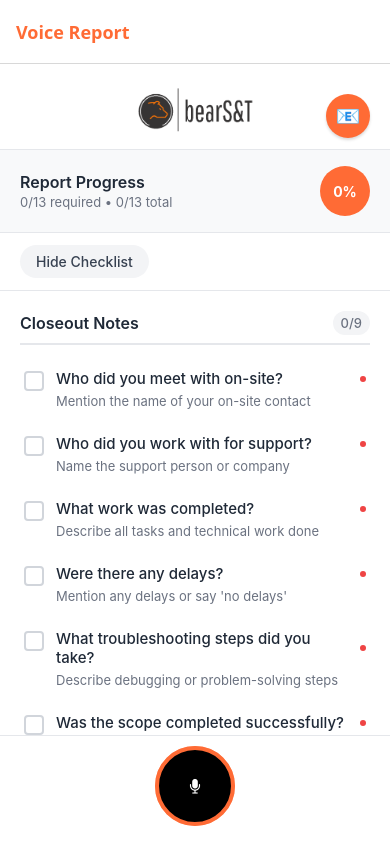
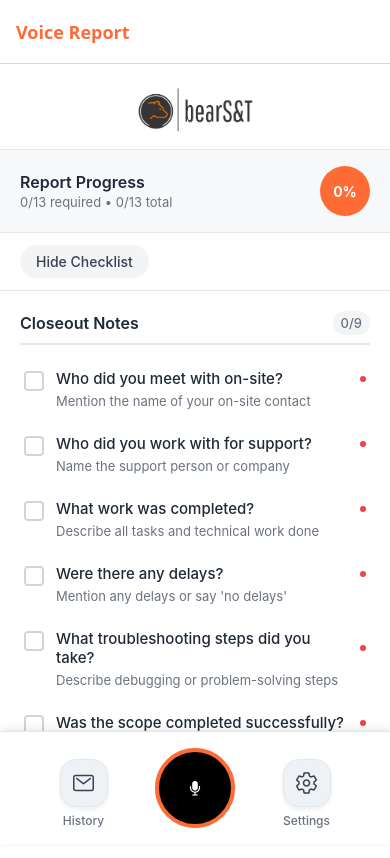
Before and after one commit to ColinBuchheit/VoiceToReport, a React Native app in the folder voice-report-app/: screen /Home in a window 390 px wide. Built offline with nearby package versions, Linux system fonts and the light colour scheme.

Commit message:
Added better History and Settinsg button options on Home page

```diff
--- a/voice-report-app/screens/HomeScreen.tsx
+++ b/voice-report-app/screens/HomeScreen.tsx
@@ -9,7 +9,9 @@ import {
   ScrollView,
   TouchableOpacity,
   Platform,
+  Modal,
 } from 'react-native';
+import { Ionicons } from '@expo/vector-icons';
 import { SafeAreaProvider, useSafeAreaInsets } from 'react-native-safe-area-context';
 import { Audio } from 'expo-av';
 import { NativeStackNavigationProp } from '@react-navigation/native-stack';
@@ -56,6 +58,7 @@ function HomeScreenInner({ navigation }: Props) {
   const [checkedItems, setCheckedItems] = useState<Record<string, boolean>>(persistedState.checkedItems);
   const [showChecklist, setShowChecklist] = useState(persistedState.showChecklist);
   const [showHistorySidebar, setShowHistorySidebar] = useState(false);
+  const [showSettings, setShowSettings] = useState(false); // Settings modal visibility
 
   // Shared recording state - always reset to clean state
   const [isRecording, setIsRecording] = useState(false);
@@ -321,21 +324,70 @@ function HomeScreenInner({ navigation }: Props) {
   };
 
   const insets = useSafeAreaInsets();
+
+  // Settings Modal component
+  const SettingsModal = ({ visible, onClose }: { visible: boolean; onClose: () => void }) => (
+    <Modal
+      visible={visible}
+      transparent
+      animationType="fade"
+      onRequestClose={onClose}
+    >
+      <View style={styles.settingsOverlay}>
+        <TouchableOpacity
+          style={styles.settingsBackdrop}
+          activeOpacity={1}
+          onPress={onClose}
+        />
+        <View style={styles.settingsPanel}>
+          <View style={styles.settingsHeader}>
+            <Text style={styles.settingsTitle}>Settings</Text>
+            <TouchableOpacity onPress={onClose} style={styles.settingsCloseButton}>
+              <Text style={styles.settingsCloseText}>✕</Text>
+            </TouchableOpacity>
+          </View>
+          <ScrollView style={styles.settingsContent} showsVerticalScrollIndicator={false}>
+            <View style={styles.settingsSection}>
+              <Text style={styles.settingsSectionTitle}>App Settings</Text>
+              <TouchableOpacity style={styles.settingsItem}>
+                <Text style={styles.settingsItemLabel}>Account</Text>
+                <Text style={styles.settingsItemArrow}>›</Text>
+              </TouchableOpacity>
+              <TouchableOpacity style={styles.settingsItem}>
+                <Text style={styles.settingsItemLabel}>Notifications</Text>
+                <Text style={styles.settingsItemArrow}>›</Text>
+              </TouchableOpacity>
+              <TouchableOpacity style={styles.settingsItem}>
+                <Text style={styles.settingsItemLabel}>Email Preferences</Text>
+                <Text style={styles.settingsItemArrow}>›</Text>
+              </TouchableOpacity>
+            </View>
+            <View style={styles.settingsSection}>
+              <Text style={styles.settingsSectionTitle}>About</Text>
+              <View style={styles.settingsItem}>
+                <Text style={styles.settingsItemLabel}>Version</Text>
+                <Text style={styles.settingsItemValue}>1.0.0</Text>
+              </View>
+              <TouchableOpacity style={styles.settingsItem}>
+                <Text style={styles.settingsItemLabel}>Help & Support</Text>
+                <Text style={styles.settingsItemArrow}>›</Text>
+              </TouchableOpacity>
+            </View>
+          </ScrollView>
+        </View>
+      </View>
+    </Modal>
+  );
+
   return (
     <View style={[styles.container, { paddingTop: insets.top, paddingBottom: Math.max(insets.bottom, 8) }]}>
-      {/* Fixed Header */}
+      {/* Fixed Header - centered logo */}
       <View style={[styles.header, { paddingTop: (Platform.OS === 'ios' ? 10 : 20) + insets.top * 0.2 }]}>
         <Image
           source={require('../assets/bears&t.png')}
           style={styles.logo}
           resizeMode="contain"
         />
-        <TouchableOpacity
-          style={styles.emailHistoryButton}
-          onPress={() => setShowHistorySidebar(true)}
-        >
-          <Text style={styles.emailIcon}>📧</Text>
-        </TouchableOpacity>
       </View>
 
       {/* Progress Summary */}
@@ -436,9 +488,28 @@ function HomeScreenInner({ navigation }: Props) {
         )}
       </View>
 
-      {/* Fixed Bottom Recorder */}
+      {/* Bottom Navigation with Recorder */}
       {showChecklist && (
-        <View style={styles.recorderContainer}>
+        <View style={styles.bottomNavContainer}>
+          {/* Left (History) */}
+          <View style={styles.navSide}>
+            <TouchableOpacity
+              style={styles.bottomNavButton}
+              onPress={() => setShowHistorySidebar(true)}
+              activeOpacity={0.75}
+              hitSlop={{ top: 10, bottom: 10, left: 10, right: 10 }}
+              accessibilityRole="button"
+              accessibilityLabel="Open email history"
+            >
+              <View style={styles.navIconContainer}>
+                <Ionicons name="mail-outline" size={24} color="#374151" />
+              </View>
+              <Text style={styles.navLabel}>History</Text>
+            </TouchableOpacity>
+          </View>
+
+          {/* Center Recorder (kept visually centered) */}
+          <View style={styles.recorderWrapper} pointerEvents="box-none">
             <Recorder
               onRecordingComplete={handleRecordingComplete}
               isProcessing={isProcessing}
@@ -451,6 +522,24 @@ function HomeScreenInner({ navigation }: Props) {
               setRecordingDuration={setRecordingDuration}
             />
           </View>
+
+          {/* Right (Settings) */}
+          <View style={styles.navSide}>
+            <TouchableOpacity
+              style={styles.bottomNavButton}
+              onPress={() => setShowSettings(true)}
+              activeOpacity={0.75}
+              hitSlop={{ top: 10, bottom: 10, left: 10, right: 10 }}
+              accessibilityRole="button"
+              accessibilityLabel="Open settings"
+            >
+              <View style={styles.navIconContainer}>
+                <Ionicons name="settings-outline" size={24} color="#374151" />
+              </View>
+              <Text style={styles.navLabel}>Settings</Text>
+            </TouchableOpacity>
+          </View>
+        </View>
       )}
 
       {/* Email History Sidebar */}
@@ -459,6 +548,9 @@ function HomeScreenInner({ navigation }: Props) {
         onClose={() => setShowHistorySidebar(false)}
         onEmailSelect={handleEmailSelect}
       />
+
+      {/* Settings Modal */}
+      <SettingsModal visible={showSettings} onClose={() => setShowSettings(false)} />
     </View>
   );
 }
@@ -485,32 +577,15 @@ const styles = StyleSheet.create({
     borderBottomWidth: 1,
     borderBottomColor: '#E5E7EB',
     backgroundColor: '#FFFFFF',
-    position: 'relative',
+    alignItems: 'center',
+    justifyContent: 'center',
   },
   logo: {
     width: 180,
     height: 50,
     alignSelf: 'center',
   },
-  emailHistoryButton: {
-    position: 'absolute',
-    right: 20,
-    top: Platform.OS === 'ios' ? 20 : 30,
-    width: 44,
-    height: 44,
-    borderRadius: 22,
-    backgroundColor: '#FF6B35',
-    justifyContent: 'center',
-    alignItems: 'center',
-    shadowColor: '#000',
-    shadowOffset: { width: 0, height: 2 },
-    shadowOpacity: 0.15,
-    shadowRadius: 3,
-    elevation: 4,
-  },
-  emailIcon: {
-    fontSize: 20,
-  },
+  // Removed old emailHistoryButton & emailIcon in favor of bottom navigation
 
   // Progress Summary
   progressSummary: {
@@ -522,19 +597,14 @@ const styles = StyleSheet.create({
     borderBottomWidth: 1,
     borderBottomColor: '#E5E7EB',
   },
-  progressInfo: {
-    flex: 1,
-  },
+  progressInfo: { flex: 1 },
   progressTitle: {
     fontSize: 16,
     fontWeight: '600',
     color: '#1F2937',
     marginBottom: 2,
   },
-  progressDetails: {
-    fontSize: 13,
-    color: '#6B7280',
-  },
+  progressDetails: { fontSize: 13, color: '#6B7280' },
   progressCircle: {
     width: 50,
     height: 50,
@@ -679,12 +749,149 @@ const styles = StyleSheet.create({
     height: 20,
   },
 
-  // Fixed Bottom Recorder
-  recorderContainer: {
+  // Bottom Navigation Container
+  bottomNavContainer: {
+    position: 'absolute',
+    bottom: 0,
+    left: 0,
+    right: 0,
+    flexDirection: 'row',
+    alignItems: 'flex-end',
+    justifyContent: 'space-between',
+    paddingHorizontal: 20,
+    paddingVertical: 16,
+    paddingBottom: Platform.OS === 'ios' ? 30 : 16,
     backgroundColor: '#FFFFFF',
     borderTopWidth: 1,
     borderTopColor: '#E5E7EB',
-    paddingVertical: 10,
-    paddingHorizontal: 20,
+    shadowColor: '#000',
+    shadowOffset: { width: 0, height: -2 },
+    shadowOpacity: 0.1,
+    shadowRadius: 8,
+    elevation: 10,
+  },
+  navSide: { flex: 1, alignItems: 'center', justifyContent: 'flex-end' },
+  bottomNavButton: {
+    alignItems: 'center',
+    justifyContent: 'center',
+    paddingHorizontal: 4,
+  },
+  navIconContainer: {
+    width: 48,
+    height: 48,
+    borderRadius: 16,
+    backgroundColor: '#EEF2F5',
+    justifyContent: 'center',
+    alignItems: 'center',
+    marginBottom: 6,
+    borderWidth: 1,
+    borderColor: '#E2E8F0',
+    shadowColor: '#0F172A',
+    shadowOpacity: 0.08,
+    shadowOffset: { width: 0, height: 2 },
+    shadowRadius: 4,
+    elevation: 2,
+  },
+  navIcon: { fontSize: 24 },
+  navLabel: {
+    fontSize: 12,
+    color: '#6B7280',
+    fontWeight: '500',
+  },
+  recorderWrapper: {
+    alignItems: 'center',
+    justifyContent: 'center',
+    flexShrink: 0,
+    paddingHorizontal: 8,
+  },
+
+  // Settings modal styles
+  settingsOverlay: {
+    flex: 1,
+    justifyContent: 'flex-end',
+    backgroundColor: 'rgba(0, 0, 0, 0.5)',
+  },
+  settingsBackdrop: {
+    position: 'absolute',
+    top: 0,
+    left: 0,
+    right: 0,
+    bottom: 0,
+  },
+  settingsPanel: {
+    backgroundColor: '#FFFFFF',
+    borderTopLeftRadius: 20,
+    borderTopRightRadius: 20,
+    maxHeight: '80%',
+    shadowColor: '#000',
+    shadowOffset: { width: 0, height: -4 },
+    shadowOpacity: 0.15,
+    shadowRadius: 12,
+    elevation: 20,
+  },
+  settingsHeader: {
+    flexDirection: 'row',
+    alignItems: 'center',
+    justifyContent: 'space-between',
+    paddingHorizontal: 24,
+    paddingTop: 24,
+    paddingBottom: 16,
+    borderBottomWidth: 1,
+    borderBottomColor: '#E5E7EB',
+  },
+  settingsTitle: {
+    fontSize: 24,
+    fontWeight: '700',
+    color: '#1F2937',
+  },
+  settingsCloseButton: {
+    width: 32,
+    height: 32,
+    borderRadius: 16,
+    backgroundColor: '#F3F4F6',
+    justifyContent: 'center',
+    alignItems: 'center',
+  },
+  settingsCloseText: {
+    fontSize: 20,
+    color: '#6B7280',
+    fontWeight: '600',
+  },
+  settingsContent: {
+    flex: 1,
+  },
+  settingsSection: {
+    paddingHorizontal: 24,
+    paddingVertical: 16,
+  },
+  settingsSectionTitle: {
+    fontSize: 13,
+    fontWeight: '700',
+    color: '#6B7280',
+    textTransform: 'uppercase',
+    letterSpacing: 0.5,
+    marginBottom: 12,
+  },
+  settingsItem: {
+    flexDirection: 'row',
+    alignItems: 'center',
+    justifyContent: 'space-between',
+    paddingVertical: 14,
+    borderBottomWidth: 1,
+    borderBottomColor: '#F3F4F6',
+  },
+  settingsItemLabel: {
+    fontSize: 16,
+    color: '#1F2937',
+    fontWeight: '500',
+  },
+  settingsItemValue: {
+    fontSize: 16,
+    color: '#6B7280',
+  },
+  settingsItemArrow: {
+    fontSize: 20,
+    color: '#9CA3AF',
+    fontWeight: '400',
   },
 });
```
Lines whose indentation alone changed are shown as unchanged.
